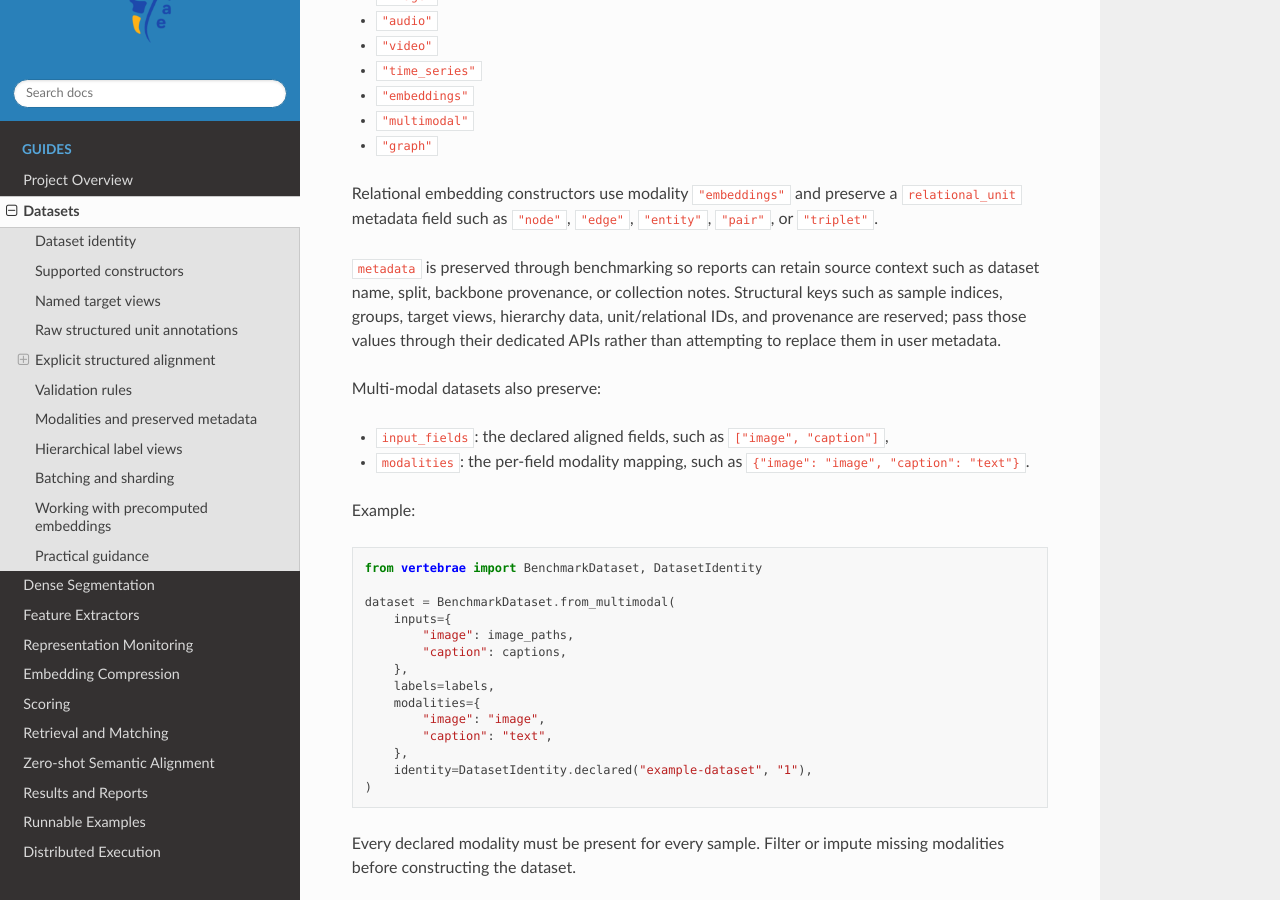
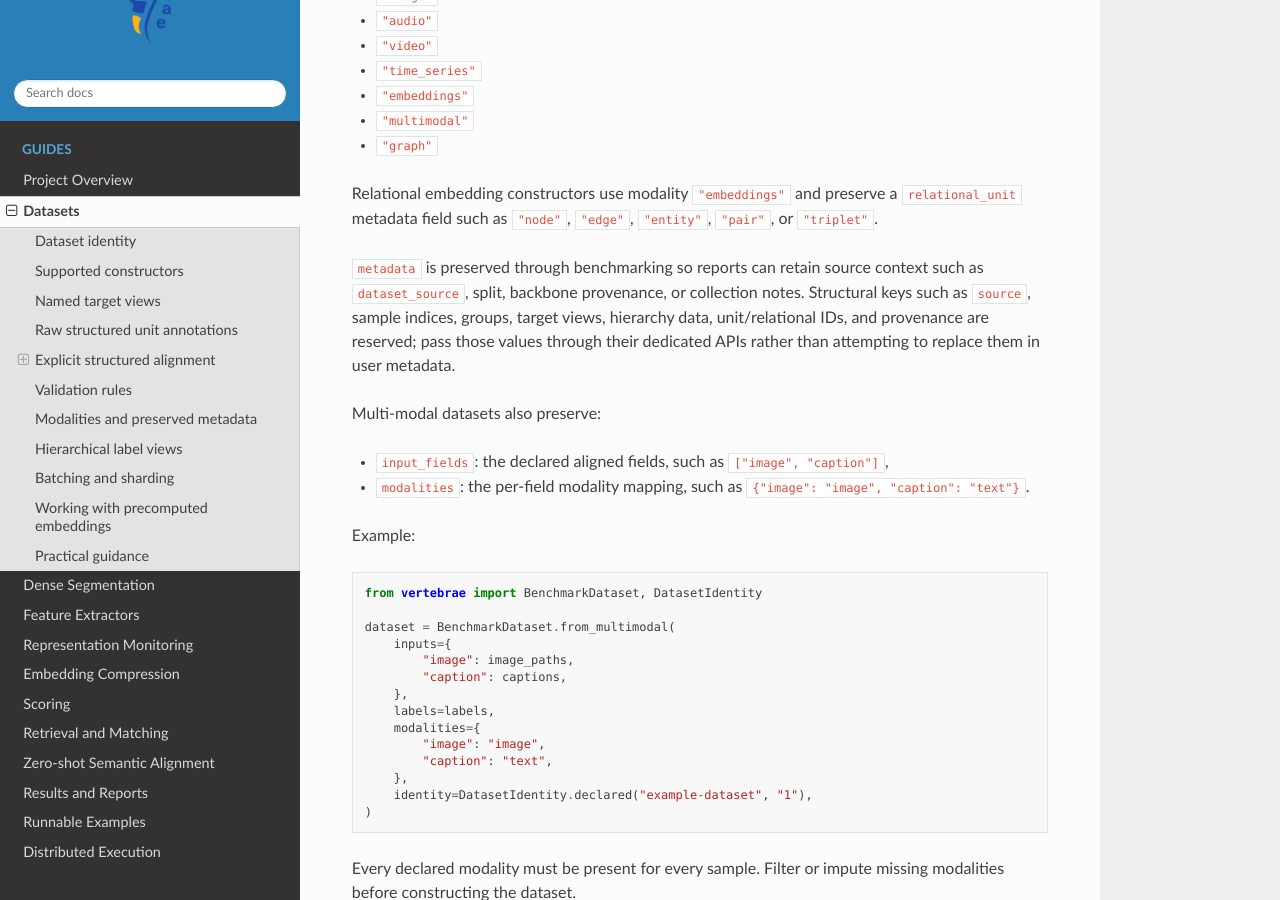
Before and after one commit to NiklasMelton/vertebrae, a Sphinx documentation site: the page built from docs/datasets.md, in a window 1280 px wide and 900 px high, scrolled down 10527 px. Built offline with Sphinx 7.4.7 and the Read the Docs theme 3.1.0, drawn with Linux system fonts in a browser that asks for light colours; pages that are not in the unit, such as notebooks, are missing from menus; some of the changed text lies outside the part shown.

Commit message:
cleanup examples

```diff
--- a/docs/datasets.md
+++ b/docs/datasets.md
@@ -546,10 +546,10 @@ Relational embedding constructors use modality `"embeddings"` and preserve a
 `"pair"`, or `"triplet"`.
 
 `metadata` is preserved through benchmarking so reports can retain source context
-such as dataset name, split, backbone provenance, or collection notes. Structural keys
-such as sample indices, groups, target views, hierarchy data, unit/relational IDs, and
-provenance are reserved; pass those values through their dedicated APIs rather than
-attempting to replace them in user metadata.
+such as `dataset_source`, split, backbone provenance, or collection notes. Structural
+keys such as `source`, sample indices, groups, target views, hierarchy data,
+unit/relational IDs, and provenance are reserved; pass those values through their
+dedicated APIs rather than attempting to replace them in user metadata.
 
 Multi-modal datasets also preserve:
 
```
Also changed, not shown: other parts of docs/datasets.md (+1 -1 lines).
